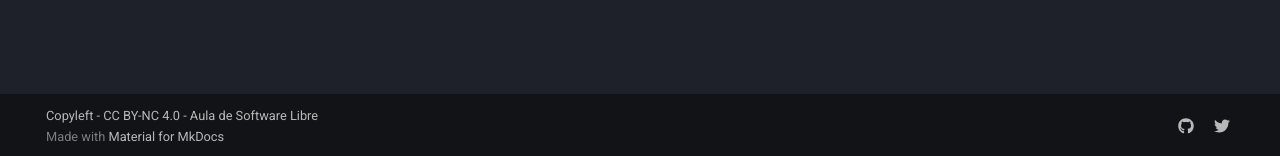
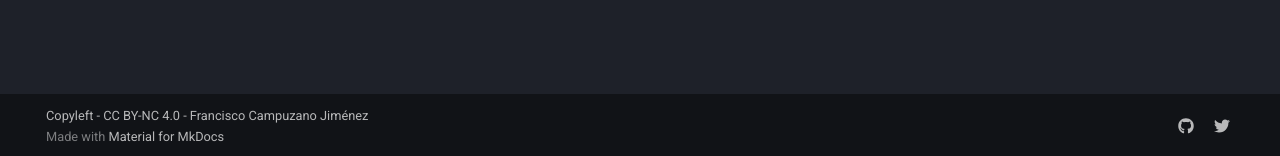
Before and after one commit to currocam/biotools_hQC, an MkDocs documentation site: the page built from docs/index.md, in a window 1280 px wide. Shown: the part 741-897 px from the top of the page. Built offline with MkDocs 1.6.1 and Material for MkDocs 9.7.7, drawn with Linux system fonts in a browser that asks for light colours; comment, search, counter and statistics services are not loaded.

Commit message:
Bug: Copyleft & Google
Cambiar copyleft y quitar análisis de google

```diff
--- a/mkdocs.yml
+++ b/mkdocs.yml
@@ -4,7 +4,7 @@ site_description: "Cuaderno de actividades de Francisco Campuzano Jiménez de la
 site_url: "https://currocam.github.io/biotools_hQC/"
 repo_name: "biotools_hQC"
 repo_url: "https://github.com/currocam/biotools_hQC"
-copyright: Copyleft - CC BY-NC 4.0 - Aula de Software Libre
+copyright: Copyleft - CC BY-NC 4.0 - Francisco Campuzano Jiménez
 
 theme:
   favicon: "images/logoasl.png"
@@ -50,9 +50,6 @@ markdown_extensions:
       emoji_index: !!python/name:materialx.emoji.twemoji
       emoji_generator: !!python/name:materialx.emoji.to_svg
 
-google_analytics:
-  - "UA-51754922-1"
-  - "auto"
 markdown_extensions:
   - footnotes
   - pymdownx.arithmatex:
```
